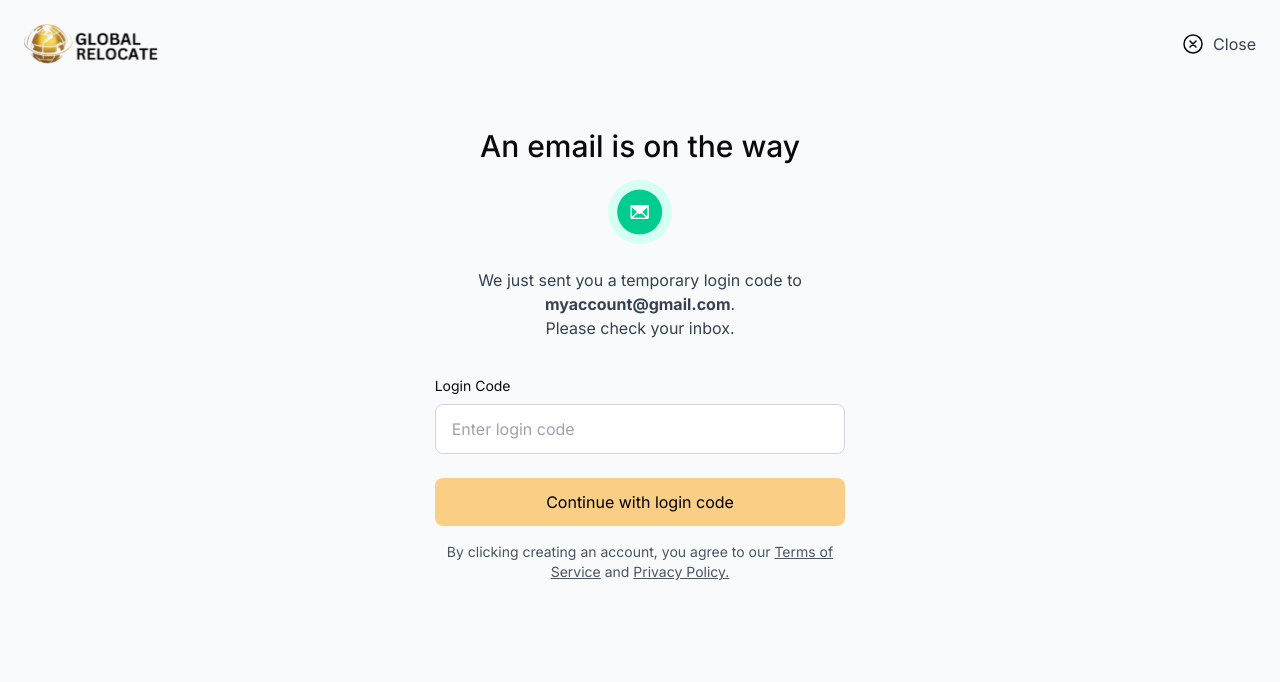
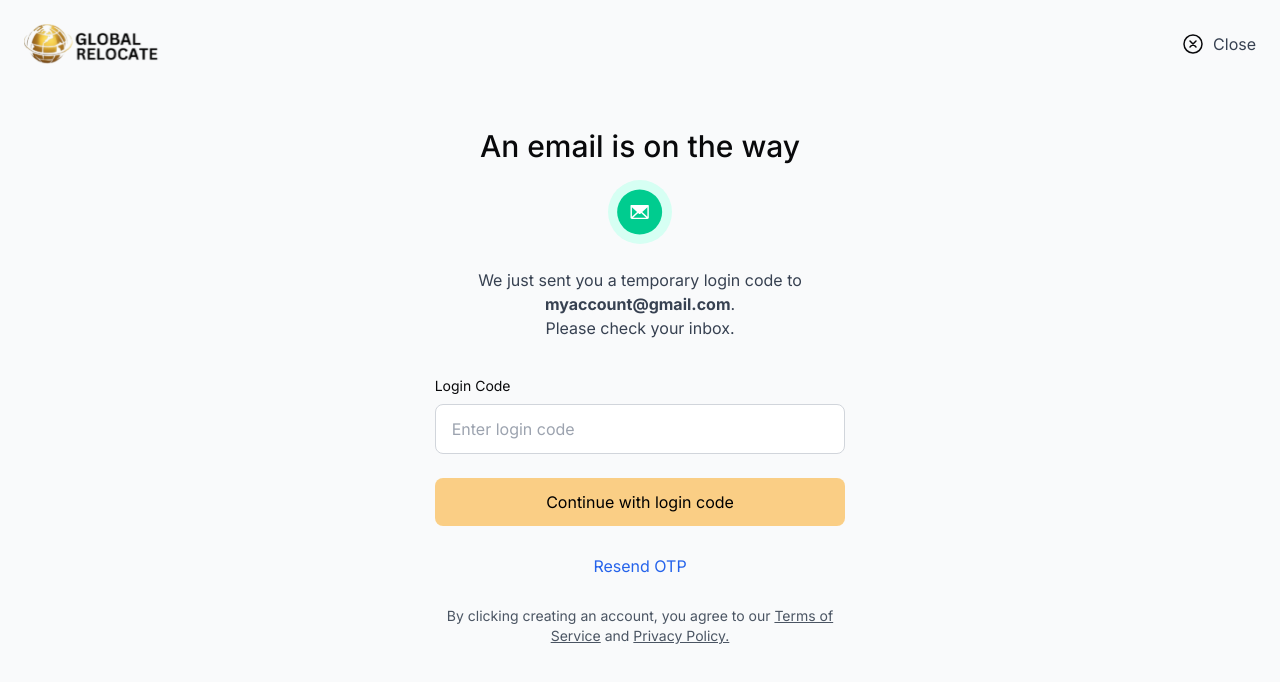
Before and after one commit to Global-Relocate/globalrelocatefrontend, a React (Vite) app: page /verifymail in a window 1280 px wide. Shown: the top 682 px of the page. Built offline with nearby package versions, Linux system fonts and the light colour scheme; no server answers.

Commit message:
Add OTP resend functionality to VerifyEmail component with success and error handling

```diff
--- a/src/pages/unauthenticated/VerifyEmail.jsx
+++ b/src/pages/unauthenticated/VerifyEmail.jsx
@@ -1,15 +1,18 @@
 import React, { useState } from "react";
 import { Link, useNavigate, useLocation } from "react-router-dom";
 import { IoCloseCircleOutline } from "react-icons/io5";
+import { CheckCircle2 } from "lucide-react";
 import logo from "../../assets/svg/logo.svg";
 import mail from "../../assets/svg/mail.svg";
-import { verifyEmail } from "../../services/api";
+import { verifyEmail, resendOTP } from "../../services/api";
 import { Alert, AlertDescription } from "@/components/ui/alert";
 
 export default function VerifyEmail() {
   const [loginCode, setLoginCode] = useState("");
   const [apiError, setApiError] = useState("");
+  const [successMessage, setSuccessMessage] = useState("");
   const [isLoading, setIsLoading] = useState(false);
+  const [isResending, setIsResending] = useState(false);
   const location = useLocation();
   const email = location.state?.email || "myaccount@gmail.com";
   const username = location.state?.username || "User";
@@ -26,6 +29,7 @@ export default function VerifyEmail() {
     if (isFormValid) {
       setIsLoading(true);
       setApiError("");
+      setSuccessMessage("");
 
       try {
         await verifyEmail(email, loginCode);
@@ -35,6 +39,21 @@ export default function VerifyEmail() {
       } finally {
         setIsLoading(false);
       }
+    }
+  };
+
+  const handleResendOTP = async () => {
+    setIsResending(true);
+    setApiError("");
+    setSuccessMessage("");
+
+    try {
+      await resendOTP(email);
+      setSuccessMessage("OTP has been resent to your email");
+    } catch (error) {
+      setApiError(error.message || "Failed to resend OTP. Please try again.");
+    } finally {
+      setIsResending(false);
     }
   };
 
@@ -89,6 +108,23 @@ export default function VerifyEmail() {
               </Alert>
             )}
 
+            {successMessage && (
+              <Alert className="mb-4 bg-green-50 border-green-200 text-green-800">
+                <div className="flex justify-between items-start w-full">
+                  <div className="flex items-start gap-2">
+                    <CheckCircle2 className="h-4 w-4" />
+                    <AlertDescription>{successMessage}</AlertDescription>
+                  </div>
+                  <button
+                    onClick={() => setSuccessMessage("")}
+                    className="ml-2 hover:opacity-70 transition-opacity flex-shrink-0"
+                  >
+                    <IoCloseCircleOutline size={16} />
+                  </button>
+                </div>
+              </Alert>
+            )}
+
             <form className="space-y-6" onSubmit={handleSubmit}>
               <div>
                 <label className="block text-sm mb-2">
@@ -116,6 +152,14 @@ export default function VerifyEmail() {
               </button>
             </form>
 
+            <button
+              onClick={handleResendOTP}
+              className="w-full py-3 rounded-lg text-blue-600 text-center hover:underline mt-4"
+              disabled={isResending}
+            >
+              {isResending ? "Sending..." : "Resend OTP"}
+            </button>
+
             <div className="mt-4 text-sm text-gray-600 text-center">
               By clicking creating an account, you agree to our{" "}
               <Link to="/terms" className="underline">
```
